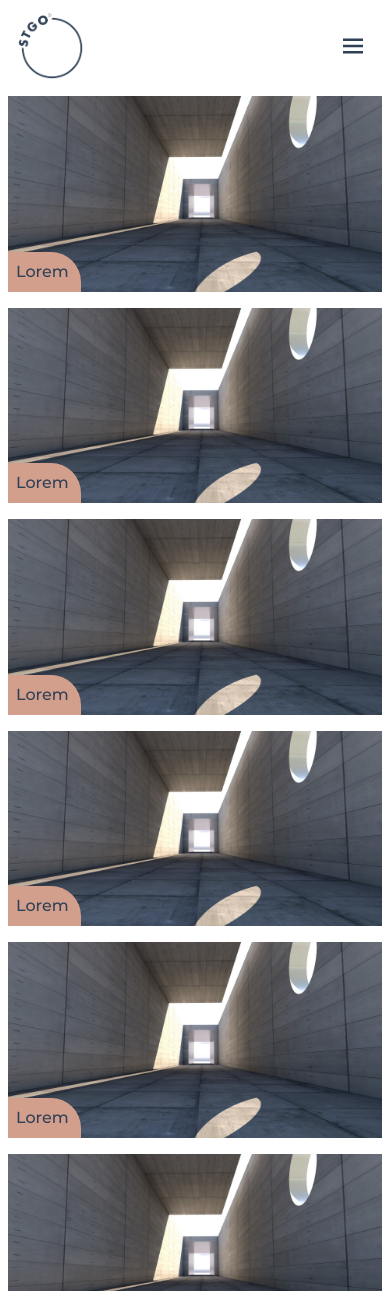
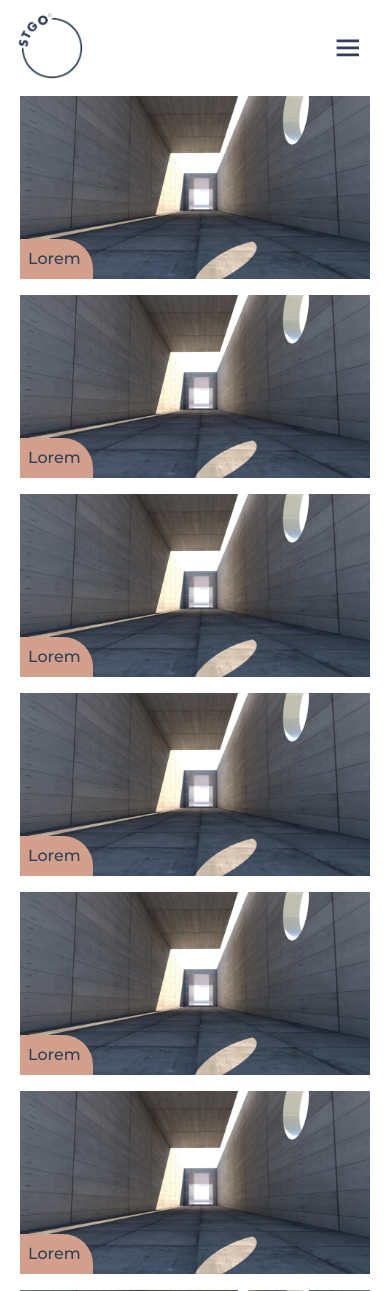
Before and after one commit to juanmatola/stgo.com.ar, a PHP site: page /projects.html in a window 390 px wide. Shown: the top 1291 px of the page. Run offline with PHP 8.4, Linux system fonts and the light colour scheme; some libraries are stand-ins or nearby versions.

Commit message:
Listo margenes de navbar y projects

```diff
--- a/frontend/assets/css/projecs.css
+++ b/frontend/assets/css/projecs.css
@@ -1,7 +1,7 @@
   .projects{
-    margin-top: 15px;
     padding-top: 0px;
-    /* margin: 0 -4px 0 -4px !important; */
+    margin-left: 12px !important;
+    margin-right: 12px !important;
   }
   .project-container{
     margin-bottom: 16px;
@@ -47,3 +47,10 @@
     transition: 2s;
     opacity: 1;
   }
+  /* Media queries */
+@media(max-width: 768px){
+  .projects {
+    margin-left: 0px !important;
+    margin-right: 0px !important;
+  }
+}
--- a/frontend/assets/css/style.css
+++ b/frontend/assets/css/style.css
@@ -25,6 +25,10 @@ a{
     text-decoration: none;
 }
 /* Navbar */
+.navbar{
+    margin-left: 32px;
+    margin-right: 32px;
+}
 .navbar-brand {
     background-color: var(--color--secondary);
     width: 150px;
@@ -42,6 +46,7 @@ a{
 .navbar .navbar-toggler {
     border: none;
     padding: .3rem .3rem;
+    padding-right: 0px;
 }
 .navbar .navbar-toggler:focus{
     box-shadow: none;
@@ -99,6 +104,10 @@ a{
 }
 /* Media queries */
 @media(max-width: 768px){
+    .navbar{
+        margin-right: 24px;
+        margin-left: 24px;
+    }
     .navbar-brand {
         width: 80px;
     }
--- a/frontend/projects.html
+++ b/frontend/projects.html
@@ -17,16 +17,15 @@
 </head>
 <body>
 
-  <div class="container">
+
   <nav class="navbar navbar-expand-lg navbar-light">
-      <div class="container-fluid">
       <a class="navbar-brand" href="index.html">
         <div class="navbar-logo">
           <img src="./assets/img/logo.png" alt="Stgo Estudio" class="img-fluid" id="navLogo">
         </div>
       </a>
       <button class="navbar-toggler ms-auto" type="button" data-bs-toggle="collapse" data-bs-target="#navbarSupportedContent" aria-controls="navbarSupportedContent" aria-expanded="false" aria-label="Toggle navigation">
-          <svg xmlns="http://www.w3.org/2000/svg" width="35" height="35" viewBox="0 0 28 28"><path d="M4 6H20V8H4zM4 11H20V13H4zM4 16H20V18H4z"></path></svg>
+        <svg xmlns="http://www.w3.org/2000/svg" width="35" height="35" viewBox="0 0 25 25"><path d="M4 6H20V8H4zM4 11H20V13H4zM4 16H20V18H4z"></path></svg>
       </button>
       <div class="collapse navbar-collapse" id="navbarSupportedContent">
         <ul class="navbar-nav ms-auto">
@@ -41,11 +40,9 @@
           </li>
         </ul>
       </div>
-      </div>
   </nav>
-  </div>
 
-  <main class="container">
+  <main class="container-fluid">
 
     <!-- <h1 class="page--title">Proyectos</h1> -->
 
```
Also changed, not shown: frontend/about.html (+2 -5 lines), frontend/simple-project.html (+3 -5 lines). Lines whose indentation alone changed are shown as unchanged.
